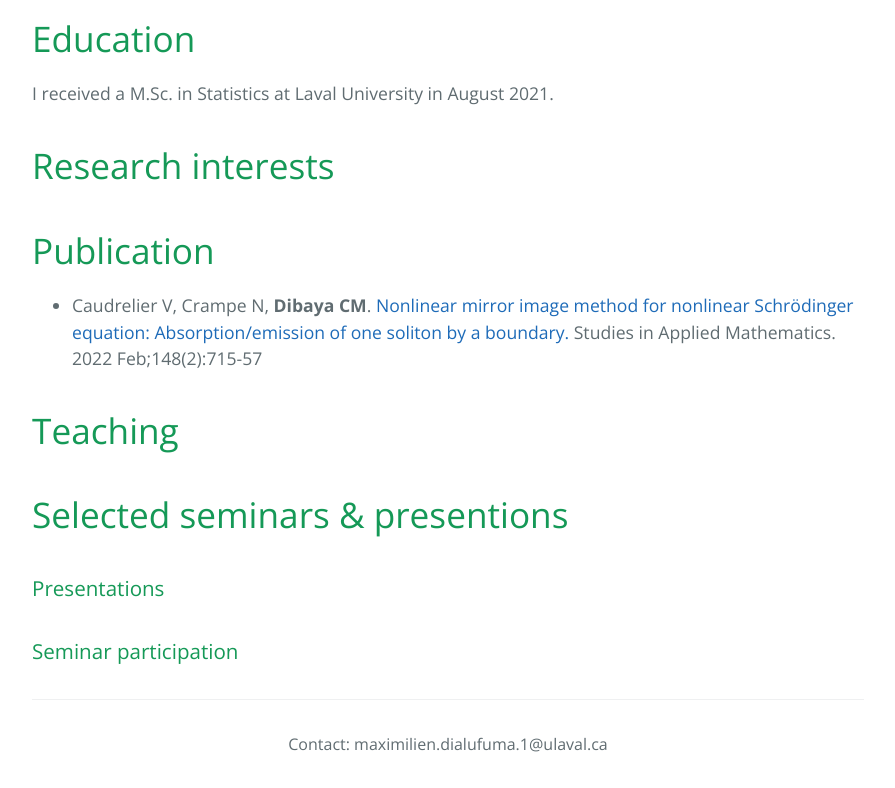
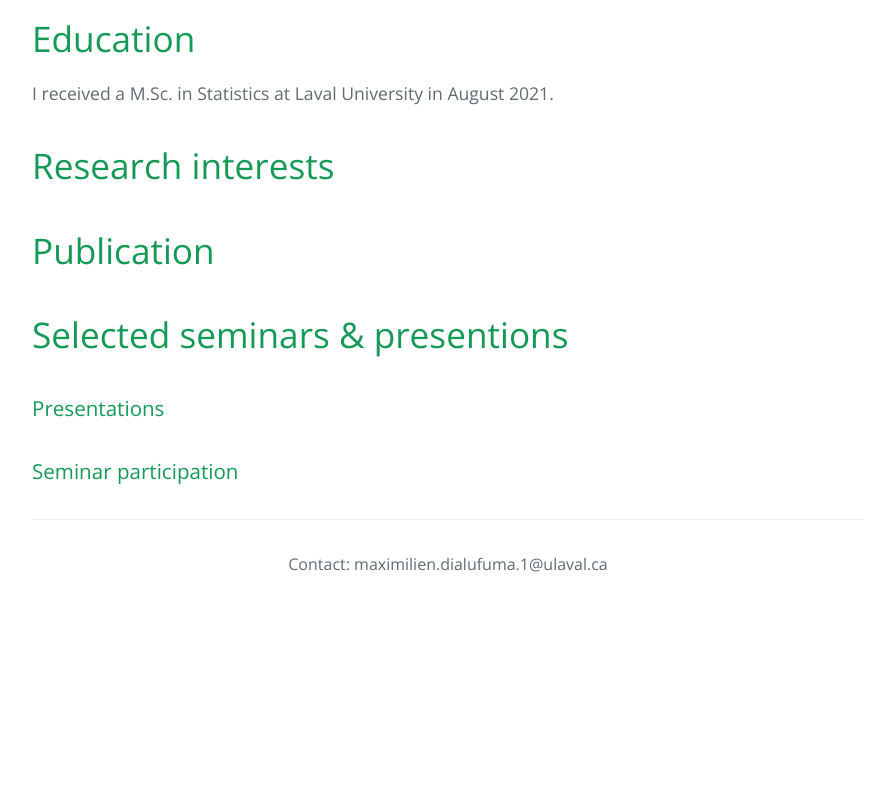
Before and after one commit to dialufuma/dialufuma.github.io, a Jekyll site: the page built from index.md, in a window 1280 px wide. Shown: the part 559-1347 px from the top of the page, without its empty margins (192-1087 px from the left). Built offline with Jekyll 4.4.1, drawn with Linux system fonts in a browser that asks for light colours; after the commit the page ends 1167 px from its top, so only the background shows below that.

Commit message:
Update index.md

```diff
--- a/index.md
+++ b/index.md
@@ -19,11 +19,6 @@ There should be whitespace between paragraphs. We recommend including a README,
 
 # Publication
 
-*  Caudrelier V, Crampe N, **Dibaya CM**. <a href="https://onlinelibrary.wiley.com/doi/full/10.1111/sapm.12456">Nonlinear mirror image method for nonlinear Schrödinger equation: Absorption/emission of one soliton by a boundary.</a> Studies in Applied Mathematics. 2022 Feb;148(2):715-57
-
-# Teaching
-
-
 # Selected seminars & presentions
 
 ### Presentations
```
